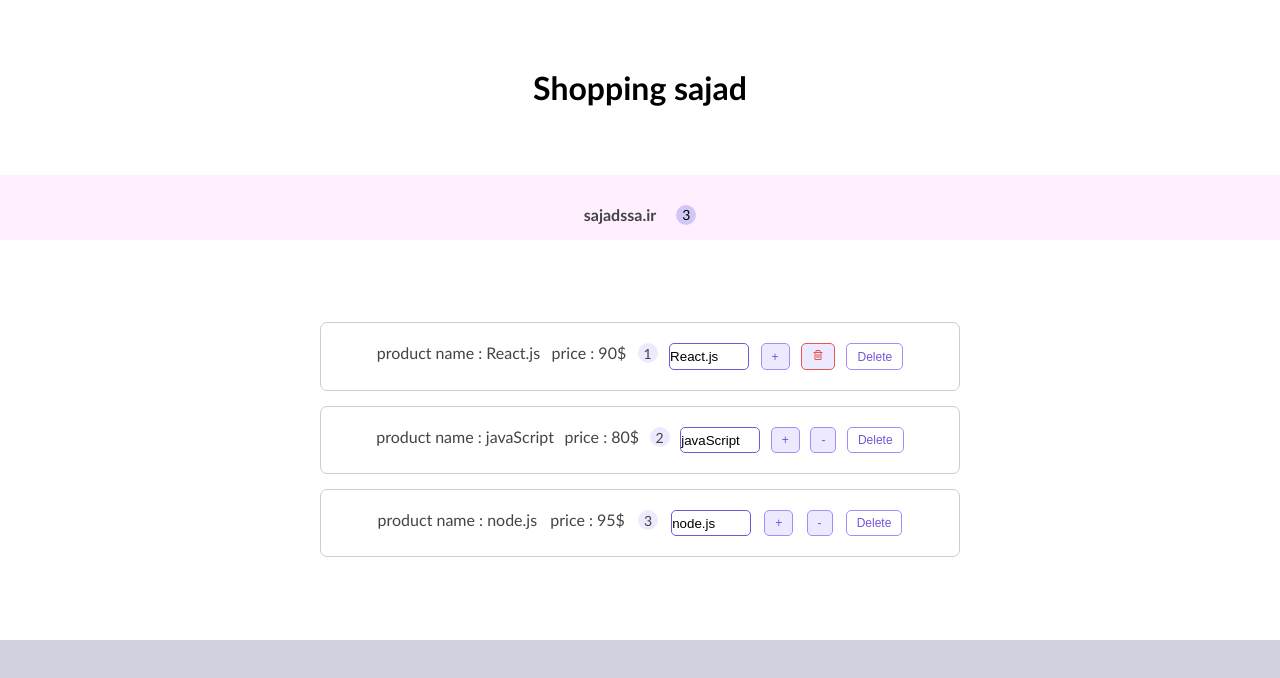
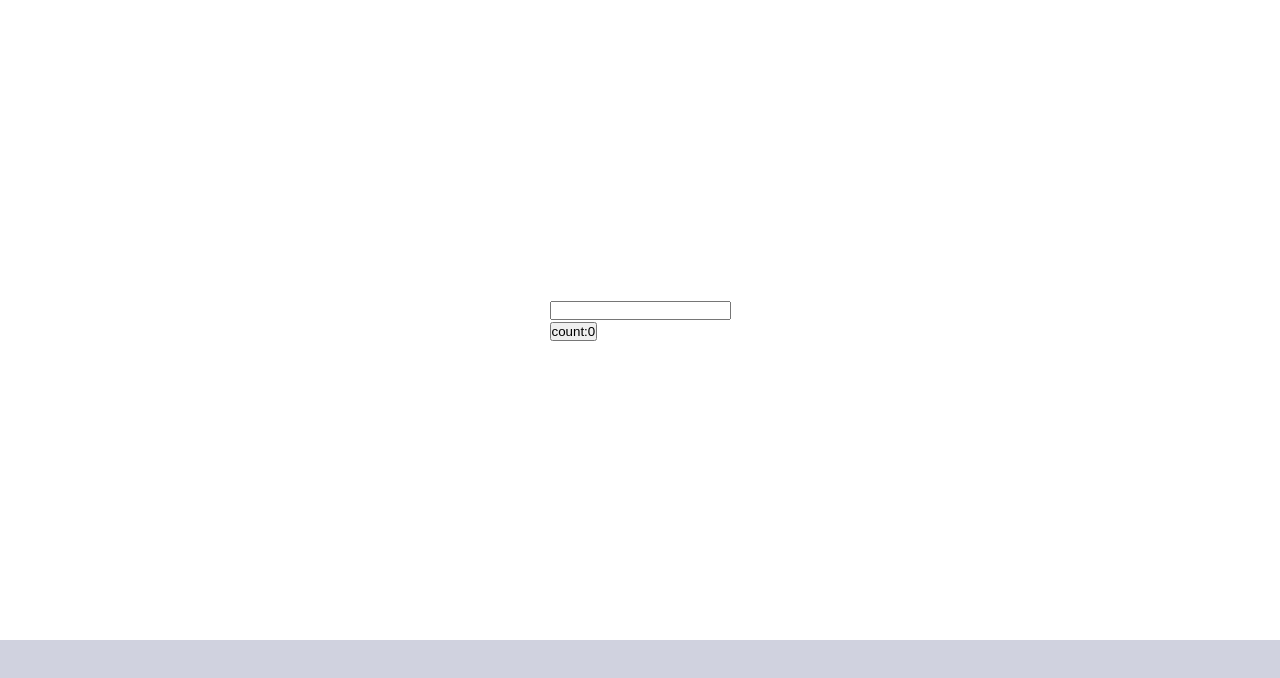
Before and after one commit to Sajadssa/React.js, a React (Create React App) app in the folder first-app/: page / in a window 1280 px wide. Shown: the top 678 px of the page. Built offline with nearby package versions, Linux system fonts and the light colour scheme.

Commit message:
new changes

```diff
--- a/first-app/public/index.html
+++ b/first-app/public/index.html
@@ -24,7 +24,7 @@
       work correctly both with client-side routing and a non-root public URL.
       Learn how to configure a non-root public URL by running `npm run build`.
     -->
-    <title>React App</title>
+    <title> First React App</title>
   </head>
   <body>
     <noscript>You need to enable JavaScript to run this app.</noscript>
--- a/first-app/src/App.js
+++ b/first-app/src/App.js
@@ -12,26 +12,28 @@ import './App.css';
 import ProductList from "./component/ProductList/ProductList";
 // import ProductList from "./component/Product/ProductList";
 import Navbar from './component/Navbar/navBar';
+import ClassCounters from "./component/ClassCounters";
+import FunctionalCounter from "./component/FunctionalCounter";
 
 //develop component with class
 // this way have a one method call named render
 // render have a return that consist of codes for make element such as html tags and javascript
 class App extends React.Component  {
-  constructor(props) {
-    super(props);
-    console.log('App.js constructor');
-  }
+  // constructor(props) {
+  //   super(props);
+  //   // console.log('App.js constructor');
+  // }
 //error in map method is:
 //Each child in a list should have a unique "key"
 //for solve the problem we can use concept key{id}
- state = {
-    products: [
-      { title: "React.js", price: "90$", id: 1, quantity: 1 },
-      { title: "javaScript", price: "80$", id: 2, quantity: 2 },
-      { title: "node.js", price: "95$", id: 3, quantity: 3 },
-    ],
-    // count:0,
-  };
+//  state = {
+//     products: [
+//       { title: "React.js", price: "90$", id: 1, quantity: 1 },
+//       { title: "javaScript", price: "80$", id: 2, quantity: 2 },
+//       { title: "node.js", price: "95$", id: 3, quantity: 3 },
+//     ],
+//     // count:0,
+//   };
 
 //event handler
   removeHandler = (id) => {
@@ -100,7 +102,7 @@ class App extends React.Component  {
     //1.take id=>pk
     //2.find index=>id an item that user click
     const index=this.state.products.findIndex((item)=>item.id===id);
-    console.log(index);
+    // console.log(index);
     //3.clone the selected index and update the title
     const product={...this.state.products[index]};
    product.title=event.target.value;
@@ -141,29 +143,32 @@ class App extends React.Component  {
 
   // };
   componentDidMount() {
-    console.log('app.js componentDidMount');
+    // console.log('app.js componentDidMount');
    }
    componentDidUpdate(prevProps, prevState) {
-    console.log('app.js componentDidUpdate',prevState);
+    // console.log('app.js componentDidUpdate',prevState);
     // console.log('app.js componentDidUpdate',prevState.count);
    }
 
   render() {
-    console.log('app.js render');
+    // console.log('app.js render');
     return (
       <div className='Container' id="title">
         {/* <button onClick={()=>this.setState({count:this.state.count+1})}>
           count:{this.state.count}
         </button> */}
-        <h1>Shopping sajad </h1>
+        {/* <h1>Shopping sajad </h1>
         <Navbar totalItems={this.state.products.filter(p=>p.quantity>0).length}/>
         <ProductList products={this.state.products}
         onRemove={this.removeHandler}
         onIncrement={this.incrementHandler}
         onChange={this.changeHandler}
-        onDecrement={this.decrementHandler}
+        onDecrement={this.decrementHandler} */}
 
-        />
+        {/* /> */}
+
+{/* <ClassCounters /> */}
+<FunctionalCounter />
 
 
       </div>
@@ -218,10 +223,6 @@ class App extends React.Component  {
 
 //    );
 // }
-console.log('start');
-   setTimeout(()=>{console.log('after 2 min',2000)
-})
-console.log('end');
 
 
 // const App = () => {
--- a/first-app/src/component/ClassCounter.js
+++ b/first-app/src/component/ClassCounter.js
@@ -17,7 +17,7 @@ class CounterClass extends Component {
         <h2>count- {this.state.count} </h2>
         <button onClick={this.addOneHandler}>Add1</button>
       </div>
-    );
+    )
   }
 }
 
--- /dev/null
+++ b/first-app/src/component/ClassCounters.jsx
@@ -0,0 +1,33 @@
+import React, { Component } from 'react';
+
+class ClassCounters extends Component {
+
+        state = {
+            name:"",
+    count:0 };
+
+    componentDidMount() {
+        document.title=`clicked ${this.state.count} times`;
+    }
+    componentDidUpdate(prevProps, prevState) {
+        if (prevState.count!==this.state.count) {
+
+            console.log('document title updating', prevState.title);
+            document.title=`clicked ${this.state.count} times`;
+        }
+
+    }
+
+    render() {
+        return (
+
+            <div>
+
+            <input type="text" onChange={(e)=>this.setState({name:e.target.value})} />
+            <button onClick={()=>this.setState({count:this.state.count+1})}> count:{this.state.count}</button>
+            </div>
+        );
+    }
+}
+
+export default ClassCounters;
--- /dev/null
+++ b/first-app/src/component/FunctionalCounter.jsx
@@ -0,0 +1,46 @@
+import React, { Component, useEffect, useState } from 'react';
+const FunctionalCounter = () => {
+    const[name,setName]=useState('');
+    const[count,setCount]=useState(0);
+    useEffect(()=>{
+        console.log('document title updated');
+        document.title=`clicked on ${count} times`;
+
+    },[count]);
+    return (
+
+        <div>
+
+        <input type="text" onChange={(e)=>setName(e.target.value)} value={name} />
+        <p >{name} </p>
+        <button onClick={()=>setCount(count+1)}>count:{count}</button>
+        </div>
+
+
+
+
+
+     );
+}
+
+export default FunctionalCounter;
+
+
+
+// class ClassCounters extends Component {
+
+
+
+//     render() {
+//         return (
+
+//             <div>
+
+//             <input type="text" onChange={(e)=>this.setState({name:e.target.value})} />
+//             <button onClick={()=>this.setState({count:this.state.count+1})}> count:{this.state.count}</button>
+//             </div>
+//         );
+//     }
+// }
+
+// export default ClassCounters;
--- a/first-app/src/index.js
+++ b/first-app/src/index.js
@@ -1,5 +1,6 @@
 import React from "react";
-import ReactDOM from "react-dom";
+ import ReactDOM from "react-dom";
+// import ReactDOM from "react-dom/client";
 import App from './App';
 //import css file
 import './index.css';
@@ -8,7 +9,8 @@ import './index.css';
 //   { id: "app-title", className: "app-react" },
 //   "this is first app react"
 // );
-
+// const root = ReactDOM.createRoot(document.getElementById("root"))
+// root.render(<App />);
 
 
 ReactDOM.render(<App/> ,document.getElementById("root"));
```
Also changed, not shown: 1 other file (tests, documents, lock files or other folders).
